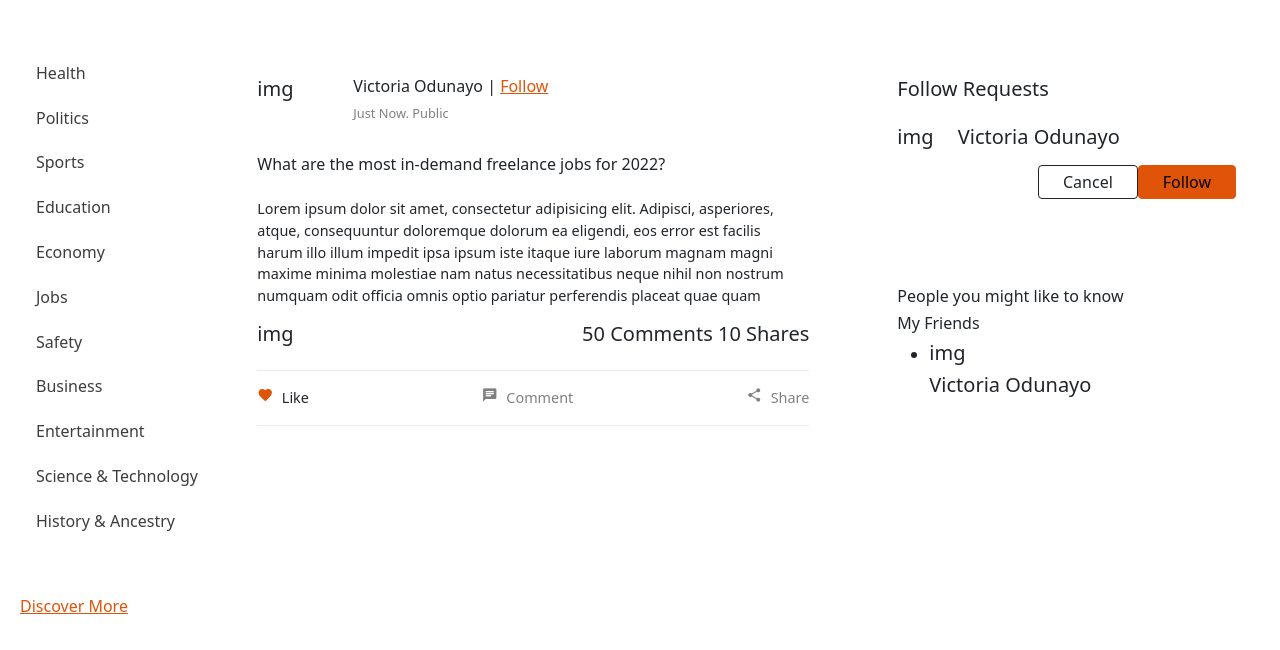
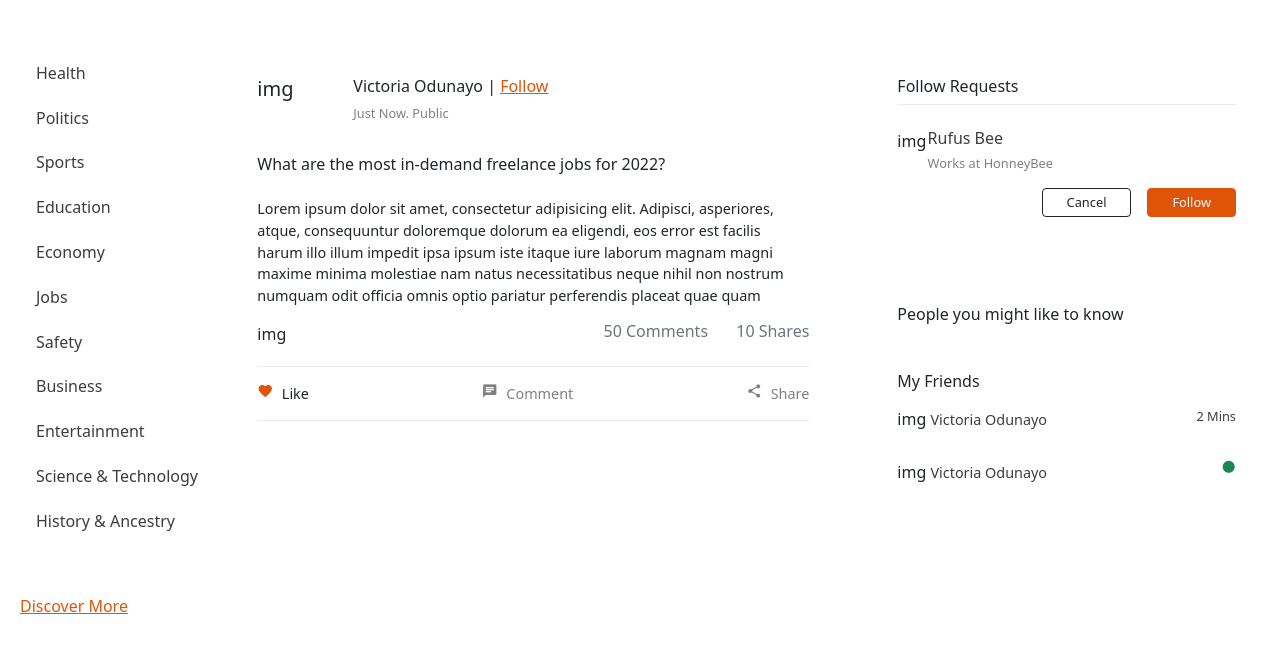
Before and after one commit to melodyogonna/test-vd, a website built with Parcel: page index.html in a window 1280 px wide. Shown: the part 74-724 px from the top of the page. Built offline with nearby package versions, Linux system fonts and the light colour scheme.

Commit message:
Right sidebar, and comment pills.

```diff
--- a/assets/css/main.scss
+++ b/assets/css/main.scss
@@ -33,6 +33,89 @@ body {
           &:hover {
             color: #1c1b1b;
             text-decoration: none;
+          }
+        }
+      }
+    }
+  }
+
+  &.sidebar--right {
+    .follow-request {
+      .follow-request__header {
+        border-bottom: 1px solid #eeeaea;
+      }
+
+      .follow-request__body {
+        .follow-request__item {
+          .follow-request__item--img {
+            margin-right: .3rem;
+          }
+
+          .follow-request__item--name {
+            color: #3f3c3c;
+            font-size: 1rem;
+            text-decoration: none;
+            transition: all .2s ease-in-out;
+
+            &:hover {
+              color: #1c1b1b;
+              text-decoration: none;
+            }
+
+            h5 {
+              font-size: 1rem;
+            }
+
+            h6 {
+              font-size: .8rem;
+              color: gray;
+            }
+          }
+
+          .follow-request__item--action {
+            .btn {
+              font-size: .8rem;
+            }
+          }
+        }
+      }
+    }
+
+    .friends-list {
+      ul {
+        list-style: none;
+        padding: 0;
+
+        li {
+          margin-bottom: 1.5rem;
+        }
+      }
+
+
+      .friends {
+        .friends__item {
+          .friends__item--name {
+            color: #3f3c3c;
+            text-decoration: none;
+            transition: all .2s ease-in-out;
+
+            &:hover {
+              color: #1c1b1b;
+              text-decoration: none;
+            }
+
+            h5 {
+              font-size: .9rem;
+            }
+          }
+
+          .time-info {
+            font-size: .8rem;
+            color: #3f3c3c;
+
+            .material-icons {
+              font-size: .9rem;
+            }
           }
         }
       }
--- a/index.html
+++ b/index.html
@@ -142,14 +142,14 @@
             <div class="content__analytics">
               <div class="d-flex justify-content-between">
                 <div class="content__analytics--likes">
-                  <h5>
+                  <span>
                     img
-                  </h5>
+                  </span>
                 </div>
                 <div class="content__analytics--comments">
-                  <h5>
-                    50 Comments 10 Shares
-                  </h5>
+                  <h6 class="text-muted">
+                    <span class="d-inline-block me-4">50 Comments </span> <span class="d-inline-block"> 10 Shares</span>
+                  </h6>
                 </div>
               </div>
             </div>
@@ -173,26 +173,27 @@
         <div class="sidebar sidebar--right">
           <div class="follow-request bg-white p-4 rounded-2">
             <div class="follow-request__header">
-              <h5>Follow Requests</h5>
+              <h6>Follow Requests</h6>
             </div>
             <div class="follow-request__body">
-              <div class="follow-request__body--item mt-4">
+              <div class="follow-request__item mt-4">
                 <div class="row">
-                  <div class="col-md-2">
-                    <div class="follow-request__body--item--img">
-                      <h5>img</h5>
+                  <div class="col-md-1">
+                    <div class="follow-request__item--img">
+                      <span>img</span>
                     </div>
                   </div>
                   <div class="col-md-10">
-                    <div class="follow-request__body--item--name">
-                      <h5><span class="name">Victoria Odunayo</span></h5>
+                    <div class="follow-request__item--name">
+                      <h5><span class="name">Rufus Bee</span></h5>
+                      <h6>Works at HonneyBee</h6>
                     </div>
                   </div>
                 </div>
-                <div class="follow-request__body--item--action mt-2">
+                <div class="follow-request__item--action mt-2">
                   <div class="d-flex justify-content-end">
-                    <button class="btn btn-outline-dark py-1 px-4 mr-2">Cancel</button>
-                    <button class="btn btn-primary py-1 px-4">Follow</button>
+                    <button class="btn btn-outline-dark py-1 px-4 me-3">Cancel</button>
+                    <button class="btn btn-primary py-1 px-4 text-light">Follow</button>
                   </div>
                 </div>
               </div>
@@ -202,18 +203,42 @@
             <div class="people-you-may-know mt-3">
               <h6>People you might like to know</h6>
             </div>
-            <div class="friends">
+            <div class="friends mt-5">
               <div class="friends__header">
                 <h6>My Friends</h6>
               </div>
-              <ul>
+              <ul class="mt-3">
                 <li>
                   <div class="friends__item">
-                    <div class="friends__item--img">
-                      <h5>img</h5>
+                    <div class="d-flex justify-content-between">
+                      <div>
+                        <div class="friends__item--img d-inline-block">
+                          <span>img</span>
+                        </div>
+                        <div class="friends__item--name d-inline-block">
+                          <h5><span class="name">Victoria Odunayo</span></h5>
+                        </div>
+
+                      </div>
+
+                      <span class="time-info">2 Mins </span>
                     </div>
-                    <div class="friends__item--name">
-                      <h5><span class="name">Victoria Odunayo</span></h5>
+                  </div>
+                </li>
+                <li>
+                  <div class="friends__item">
+                    <div class="d-flex justify-content-between">
+                      <div>
+                        <div class="friends__item--img d-inline-block">
+                          <span>img</span>
+                        </div>
+                        <div class="friends__item--name d-inline-block">
+                          <h5><span class="name">Victoria Odunayo</span></h5>
+                        </div>
+
+                      </div>
+
+                      <span class="time-info"><span class="material-icons text-success "> circle </span></span>
                     </div>
                   </div>
                 </li>
```
